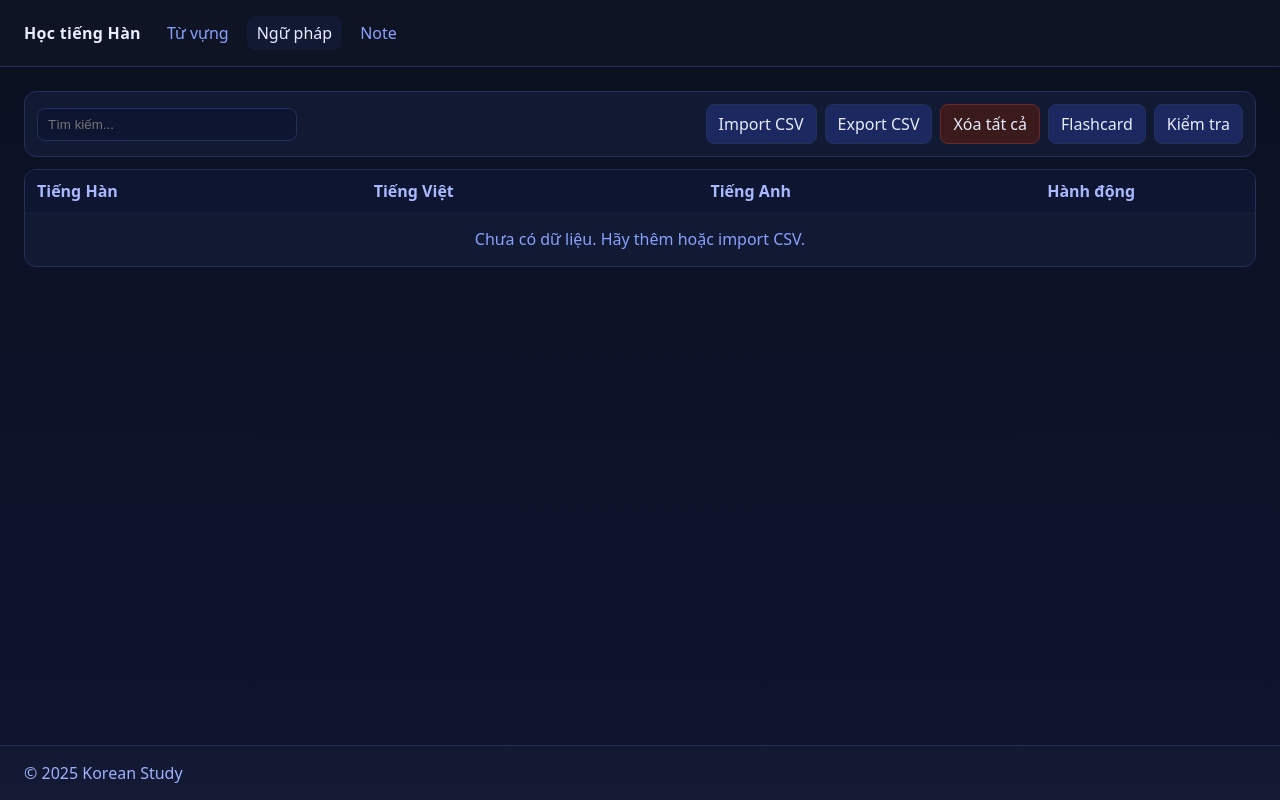
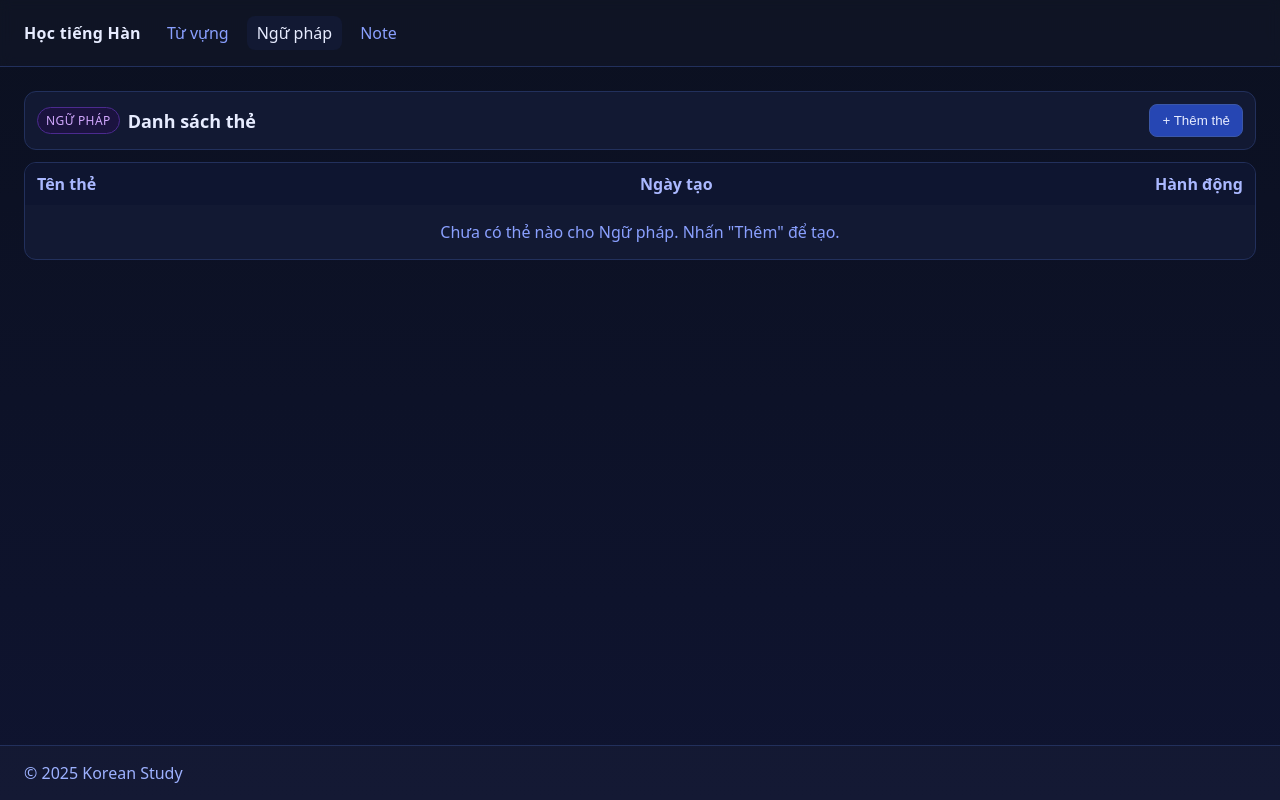
Before and after one commit to larn0607/koreanlearning, a React (Vite) app: page /grammar in a window 1280 px wide. Built offline with nearby package versions, Linux system fonts and the light colour scheme.

Commit message:
add new feature, fix export csv

```diff
--- a/index.html
+++ b/index.html
@@ -4,7 +4,8 @@
 <head>
   <meta charset="UTF-8" />
   <meta name="viewport" content="width=device-width, initial-scale=1.0" />
-  <title>Học tiếng Hàn</title>
+  <title>Learning</title>
+  <link rel="icon" type="image/png" href="/favicon.ico" />
 </head>
 
 <body>
--- /dev/null
+++ b/src/pages/CategoryPage.tsx
@@ -0,0 +1,132 @@
+import { useEffect, useMemo, useState } from 'react';
+import { Link, useNavigate } from 'react-router-dom';
+
+type CategoryPageProps = {
+  category: 'vocab' | 'grammar';
+};
+
+type Card = {
+  id: string;
+  name: string;
+  createdAt: number;
+};
+
+const CARDS_KEY_PREFIX = 'korean-study:cards:';
+
+function loadCards(category: string): Card[] {
+  const raw = localStorage.getItem(CARDS_KEY_PREFIX + category);
+  if (!raw) return [];
+  try {
+    return JSON.parse(raw) as Card[];
+  } catch {
+    return [];
+  }
+}
+
+function saveCards(category: string, cards: Card[]) {
+  localStorage.setItem(CARDS_KEY_PREFIX + category, JSON.stringify(cards));
+}
+
+export function CategoryPage({ category }: CategoryPageProps) {
+  const [cards, setCards] = useState<Card[]>(() => loadCards(category));
+  const [showAdd, setShowAdd] = useState(false);
+  const [name, setName] = useState('');
+  const navigate = useNavigate();
+
+  useEffect(() => {
+    setCards(loadCards(category));
+    setShowAdd(false);
+    setName('');
+  }, [category]);
+
+  const sortedCards = useMemo(() => {
+    return [...cards].sort((a, b) => b.createdAt - a.createdAt);
+  }, [cards]);
+
+  function handleCreate() {
+    const trimmed = name.trim();
+    if (!trimmed) return;
+    const id = `${Date.now().toString(36)}-${Math.random().toString(36).slice(2, 8)}`;
+    const newCard: Card = { id, name: trimmed, createdAt: Date.now() };
+    const next = [newCard, ...cards];
+    setCards(next);
+    saveCards(category, next);
+    setName('');
+    setShowAdd(false);
+  }
+
+  function handleDelete(cardId: string) {
+    const confirmed = window.confirm('Xóa thẻ này? Dữ liệu bên trong vẫn được giữ.');
+    if (!confirmed) return;
+    const next = cards.filter(c => c.id !== cardId);
+    setCards(next);
+    saveCards(category, next);
+  }
+
+  return (
+    <div className="list-page">
+      <div className="toolbar">
+        <div style={{ display:'flex', alignItems:'center', gap:8 }}>
+          <span className={`badge ${category}`}>{category === 'vocab' ? 'Từ vựng' : 'Ngữ pháp'}</span>
+          <div style={{ fontWeight: 600, fontSize: 18 }}>Danh sách thẻ</div>
+        </div>
+        <div className="spacer" />
+        <button className="btn primary" onClick={() => setShowAdd(true)}>+ Thêm thẻ</button>
+      </div>
+
+      <div className="table cards">
+        <div className="thead">
+          <div>Tên thẻ</div>
+          <div>Ngày tạo</div>
+          <div>Hành động</div>
+        </div>
+        <div className="tbody">
+          {sortedCards.map(card => (
+            <div className="row" key={card.id} style={{ cursor: 'pointer' }} onClick={() => navigate(`/${category}/${card.id}`)}>
+              <div className="cell">
+                <div className="cell-input">{card.name}</div>
+              </div>
+              <div className="cell">
+                <div className="cell-input">{new Date(card.createdAt).toLocaleString()}</div>
+              </div>
+              <div className="cell actions">
+                <Link className="btn small" to={`/${category}/${card.id}`} onClick={(e) => e.stopPropagation()}>Mở</Link>
+                <button className="btn small danger" onClick={(e) => { e.stopPropagation(); handleDelete(card.id); }}>Xóa</button>
+              </div>
+            </div>
+          ))}
+          {sortedCards.length === 0 && (
+            <div className="empty">Chưa có thẻ nào cho {category === 'vocab' ? 'Từ vựng' : 'Ngữ pháp'}. Nhấn "Thêm" để tạo.</div>
+          )}
+        </div>
+      </div>
+
+      {showAdd && (
+        <div className="modal-backdrop" onClick={() => setShowAdd(false)}>
+          <div className="modal" onClick={(e) => e.stopPropagation()}>
+            <h3 className="modal-title">Tạo thẻ mới</h3>
+            <div className="form-grid">
+              <div>
+                <label className="label" htmlFor="cardName">Tên thẻ</label>
+                <input
+                  id="cardName"
+                  className="input"
+                  placeholder="Ví dụ: Bài 1, Chủ đề Động từ, ..."
+                  value={name}
+                  onChange={(e) => setName(e.target.value)}
+                  onKeyDown={(e) => { if (e.key === 'Enter') handleCreate(); }}
+                  autoFocus
+                />
+                <div className="helper">Đặt tên ngắn gọn, dễ nhận biết.</div>
+              </div>
+            </div>
+            <div className="modal-actions">
+              <button className="btn" onClick={() => setShowAdd(false)}>Hủy</button>
+              <button className="btn primary" onClick={handleCreate} disabled={!name.trim()}>Tạo</button>
+            </div>
+          </div>
+        </div>
+      )}
+    </div>
+  );
+}
--- a/src/pages/ListPage.tsx
+++ b/src/pages/ListPage.tsx
@@ -4,6 +4,7 @@ import { EditItemModal } from '../components/EditItemModal';
 import { FlashcardModal } from '../components/FlashcardModal';
 import { CheckModal } from '../components/CheckModal';
 import type { StudyItem } from '../types';
+import { useParams } from 'react-router-dom';
 import { exportToCSV, parseCSV, clearFlashcardStorage, areItemsDifferent, clearCheckStorage } from '../utils/csv';
 
 type ListPageProps = {
@@ -12,8 +13,9 @@ type ListPageProps = {
 
 const STORAGE_KEY_PREFIX = 'korean-study:';
 
-function loadItems(category: string): StudyItem[] {
-  const raw = localStorage.getItem(STORAGE_KEY_PREFIX + category);
+function loadItems(category: string, cardId?: string): StudyItem[] {
+  const key = STORAGE_KEY_PREFIX + (cardId ? `${category}:${cardId}` : category);
+  const raw = localStorage.getItem(key);
   if (!raw) return [];
   try {
     return JSON.parse(raw) as StudyItem[];
@@ -22,12 +24,14 @@ function loadItems(category: string): StudyItem[] {
   }
 }
 
-function saveItems(category: string, items: StudyItem[]) {
-  localStorage.setItem(STORAGE_KEY_PREFIX + category, JSON.stringify(items));
+function saveItems(category: string, items: StudyItem[], cardId?: string) {
+  const key = STORAGE_KEY_PREFIX + (cardId ? `${category}:${cardId}` : category);
+  localStorage.setItem(key, JSON.stringify(items));
 }
 
 export function ListPage({ category }: ListPageProps) {
-  const [items, setItems] = useState<StudyItem[]>(() => loadItems(category));
+  const { cardId } = useParams();
+  const [items, setItems] = useState<StudyItem[]>(() => loadItems(category, cardId));
   const [selectedId, setSelectedId] = useState<string | null>(null);
   const [query, setQuery] = useState('');
   const [showFlash, setShowFlash] = useState(false);
@@ -35,13 +39,13 @@ export function ListPage({ category }: ListPageProps) {
   const [editing, setEditing] = useState<StudyItem | null>(null);
 
   useEffect(() => {
-    saveItems(category, items);
-  }, [items]);
+    saveItems(category, items, cardId);
+  }, [items, cardId]);
 
   useEffect(() => {
-    setItems(loadItems(category));
+    setItems(loadItems(category, cardId));
     setSelectedId(null);
-  }, [category]);
+  }, [category, cardId]);
 
   const filtered = useMemo(() => {
     const q = query.trim().toLowerCase();
@@ -66,9 +70,9 @@ export function ListPage({ category }: ListPageProps) {
         // Check if the merged data is different from current data
         if (areItemsDifferent(prev, mergedItems)) {
           // Clear flashcard storage when data changes
-          clearFlashcardStorage(category);
+          clearFlashcardStorage(cardId ? `${category}:${cardId}` : category);
           // Clear check storage when data changes
-          clearCheckStorage(category);
+          clearCheckStorage(cardId ? `${category}:${cardId}` : category);
         }
 
         return mergedItems;
@@ -86,8 +90,8 @@ export function ListPage({ category }: ListPageProps) {
   function handleClearAll() {
     const confirmed = window.confirm('Bạn có chắc muốn xóa tất cả dữ liệu hiện tại?');
     if (!confirmed) return;
-    clearFlashcardStorage(category);
-    clearCheckStorage(category);
+    clearFlashcardStorage(cardId ? `${category}:${cardId}` : category);
+    clearCheckStorage(cardId ? `${category}:${cardId}` : category);
     setSelectedId(null);
     setEditing(null);
     setItems([]);
@@ -155,14 +159,14 @@ export function ListPage({ category }: ListPageProps) {
         <FlashcardModal
           items={filtered}
           onClose={() => setShowFlash(false)}
-          storageKey={`korean-study:flashcards:${category}`}
+          storageKey={`korean-study:flashcards:${cardId ? `${category}:${cardId}` : category}`}
         />
       )}
       {showCheck && (
         <CheckModal
           items={filtered}
           onClose={() => setShowCheck(false)}
-          storageKey={`korean-study:check:${category}`}
+          storageKey={`korean-study:check:${cardId ? `${category}:${cardId}` : category}`}
         />
       )}
     </div>
--- a/src/styles.css
+++ b/src/styles.css
@@ -40,11 +40,24 @@ ui.btn:disabled { opacity:0.5; cursor:not-allowed; filter:grayscale(0.2); }
 .btn.small { padding:6px 10px; }
 .btn.danger { background: #3a1a1a; border-color: #6b2a2a; }
 .btn.danger:hover { border-color: #ff8a8a; }
+.btn.primary { background:#2646b3; border-color:#3b57a8; }
+.btn.primary:hover { border-color:#6ea8fe; }
+
+.badge { display:inline-flex; align-items:center; gap:6px; font-size:12px; text-transform:uppercase; letter-spacing:0.4px; padding:4px 8px; border-radius:999px; border:1px solid var(--border); background: #0e1530; color:#aab8ff; }
+.badge.vocab { background:#0f1b3f; color:#9dc2ff; border-color:#27418f; }
+.badge.grammar { background:#1b133f; color:#d3a9ff; border-color:#4b2a8f; }
 
 .table { margin-top:12px; background: var(--panel); border:1px solid var(--border); border-radius:12px; overflow: auto; }
 .thead { display:grid; grid-template-columns: 1.2fr 1.2fr 1.2fr 0.7fr; gap:1px; background:#0e1530; color:#aab8ff; padding:10px 12px; font-weight:600; }
 .tbody { display:flex; flex-direction: column; }
 .row { display:grid; grid-template-columns: 1.2fr 1.2fr 1.2fr 0.7fr; padding:10px 12px; border-top:1px solid var(--border); align-items:center; }
+
+/* Category cards table uses 3 fixed columns to align actions */
+.table.cards .thead { grid-template-columns: 2fr 1.2fr 0.8fr; }
+.table.cards .row { grid-template-columns: 2fr 1.2fr 0.8fr; }
+.table.cards .actions { justify-content:flex-end; align-items:center; }
+.table.cards .thead { align-items:center; }
+.table.cards .thead > div:last-child { justify-self: end; text-align: right; }
 .cell { display:flex; align-items:center; }
 .cell-input { width: 100%; background: transparent; border: 1px dashed transparent; color: var(--text); padding: 6px 8px; border-radius:6px; }
 .cell-input:focus { outline: none; border-color: #3b57a8; background: #0e1530; }
@@ -57,6 +70,11 @@ ui.btn:disabled { opacity:0.5; cursor:not-allowed; filter:grayscale(0.2); }
 .modal-title { margin-top: 0; }
 .label { display:inline-block; width: 110px; color:#aab8ff; }
 .value { display:block; font-weight:600; margin-top: 2px; white-space: pre-wrap; }
+.modal-actions { display:flex; gap:8px; justify-content:flex-end; margin-top:16px; flex-wrap: wrap; }
+.input { width:100%; background:#0e1530; border:1px solid var(--border); color:var(--text); padding:10px 12px; border-radius:8px; }
+.input:focus { outline:none; border-color:#3b57a8; }
+.form-grid { display:grid; grid-template-columns: 1fr; gap:12px; }
+.helper { color:#aab8ff; font-size:12px; }
 
 @media (max-width: 960px) {
   .main { padding: 16px; }
@@ -71,6 +89,7 @@ ui.btn:disabled { opacity:0.5; cursor:not-allowed; filter:grayscale(0.2); }
   .search { flex: 1; width: 100%; }
   .spacer { display:none; }
   .thead, .row { grid-template-columns: 1fr; }
+  .table.cards .thead, .table.cards .row { grid-template-columns: 1fr; }
   .actions { justify-content:flex-start; flex-wrap: wrap; }
   .label { display:block; width:auto; margin-bottom: 4px; }
   .modal { padding: 16px; border-radius: 10px; }
--- a/src/utils/csv.ts
+++ b/src/utils/csv.ts
@@ -29,7 +29,32 @@ export function parseCSV(file: File): Promise<StudyItem[]> {
 }
 
 export function exportToCSV(items: StudyItem[], filename = 'export.csv') {
-  const csv = Papa.unparse(items);
+  // Ensure header has no quotes; quote all data fields (including id)
+  const fields = [
+    'id',
+    'korean',
+    'vietnamese',
+    'english',
+    'description',
+    'example1_ko',
+    'example1_vi',
+    'example1_en',
+    'example2_ko',
+    'example2_vi',
+    'example2_en'
+  ];
+  // First, generate CSV with quotes for all fields
+  const csvAllQuoted = Papa.unparse(items, {
+    columns: fields,
+    quotes: true,
+    header: true
+  } as any);
+  // Replace header line with plain header (no quotes)
+  const lines = csvAllQuoted.split('\n');
+  if (lines.length > 0) {
+    lines[0] = fields.join(',');
+  }
+  const csv = lines.join('\n');
   const blob = new Blob([csv], { type: 'text/csv;charset=utf-8;' });
   const url = URL.createObjectURL(blob);
   const link = document.createElement('a');
```
Also changed, not shown: src/main.tsx (+5 -2 lines), 1 other file (tests, documents, lock files or other folders).
